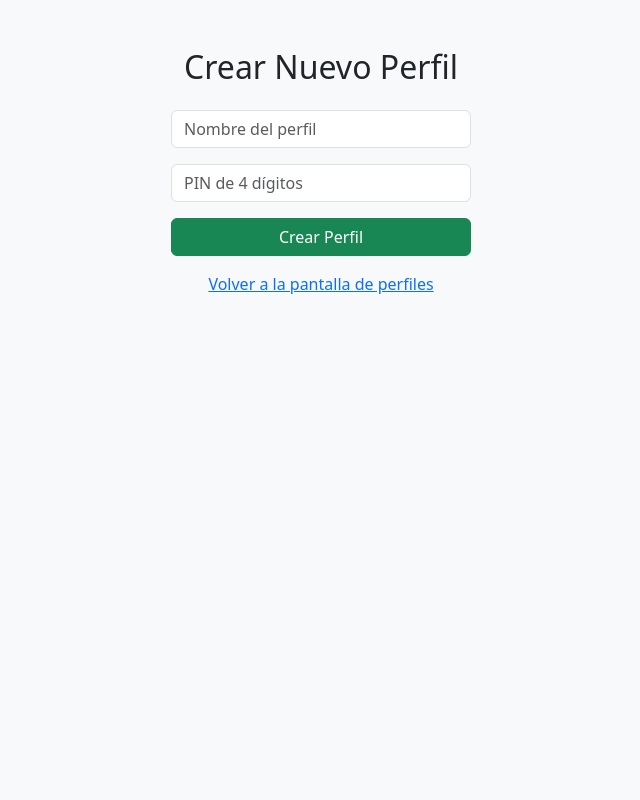
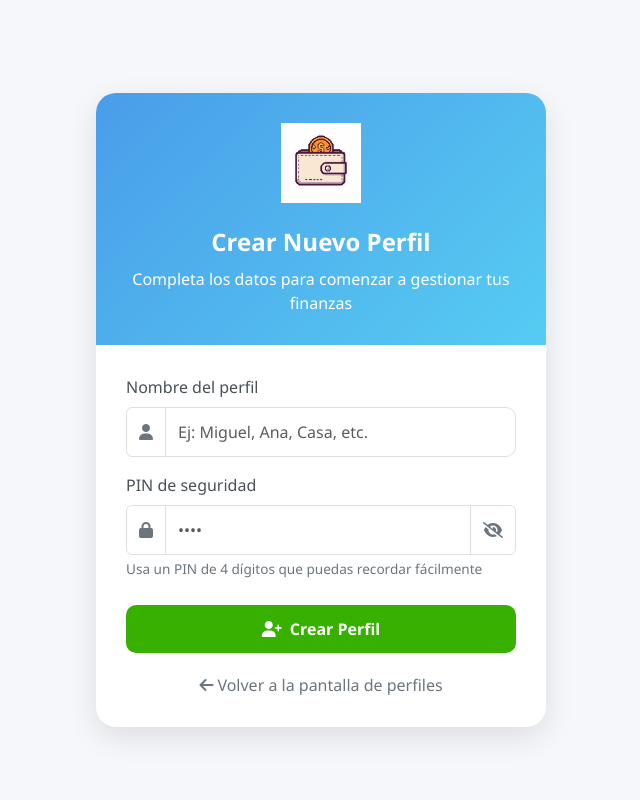
Before and after one commit to Miguellunab/Gestion-de-Dinero, a Flask app: page /create_profile in a window 1280 px wide. Shown: the whole page, without its empty margins (319-959 px from the left). Run offline with Flask 3, Linux system fonts and the light colour scheme.

Commit message:
Arreglo de creacion de perfiles

```diff
--- a/templates/create_profile.html
+++ b/templates/create_profile.html
@@ -10,44 +10,253 @@
     <link
       href="https://cdn.jsdelivr.net/npm/bootstrap@5.3.0/dist/css/bootstrap.min.css"
       rel="stylesheet" />
+    <!-- Font Awesome para iconos -->
+    <link
+      rel="stylesheet"
+      href="https://cdnjs.cloudflare.com/ajax/libs/font-awesome/6.4.0/css/all.min.css" />
+    <!-- Favicon -->
+    <link
+      rel="icon"
+      href="{{ url_for('static', filename='favicon.png', _external=True) }}?v=2" />
+    <style>
+      /* Colores consistentes con el dashboard */
+      :root {
+        --primary-color: #3a86ff;
+        --success-color: #38b000;
+        --danger-color: #ff595e;
+        --dark-color: #4a9de9;
+        --light-color: #f8f9fa;
+        --wallet-color: #ffe8d6;
+        --coin-color: #ff9e00;
+      }
+
+      body {
+        background-color: #f5f7fa;
+        font-family: 'Segoe UI', Tahoma, Geneva, Verdana, sans-serif;
+        padding-top: 20px;
+        min-height: 100vh;
+        display: flex;
+        align-items: center;
+        justify-content: center;
+      }
+
+      .profile-card {
+        background-color: white;
+        border-radius: 20px;
+        box-shadow: 0 10px 30px rgba(0, 0, 0, 0.1);
+        overflow: hidden;
+        width: 100%;
+        max-width: 450px;
+        margin: 0 auto;
+      }
+
+      .profile-header {
+        background: linear-gradient(135deg, var(--dark-color), #56ccf2);
+        padding: 30px 20px;
+        text-align: center;
+        color: white;
+      }
+
+      .app-logo {
+        width: 80px;
+        height: auto;
+        margin-bottom: 15px;
+      }
+
+      .profile-title {
+        font-size: 1.5rem;
+        font-weight: 600;
+        margin: 10px 0;
+      }
+
+      .profile-body {
+        padding: 30px;
+      }
+
+      .form-control {
+        padding: 12px;
+        font-size: 1rem;
+        border-radius: 10px;
+        border: 1px solid #e0e0e0;
+        transition: all 0.3s;
+      }
+
+      .form-control:focus {
+        box-shadow: 0 0 0 3px rgba(58, 134, 255, 0.25);
+        border-color: var(--primary-color);
+      }
+
+      .input-group-text {
+        background-color: white;
+        border-color: #e0e0e0;
+        cursor: pointer;
+        color: #6c757d;
+        transition: all 0.2s;
+      }
+
+      .input-group-text:hover {
+        color: var(--primary-color);
+      }
+
+      .btn-create {
+        background-color: var(--success-color);
+        border: none;
+        border-radius: 10px;
+        padding: 12px;
+        color: white;
+        font-weight: 600;
+        transition: all 0.3s;
+        margin-top: 10px;
+      }
+
+      .btn-create:hover {
+        background-color: #2c9d00;
+        transform: translateY(-2px);
+        box-shadow: 0 4px 8px rgba(56, 176, 0, 0.3);
+      }
+
+      .btn-back {
+        color: #6c757d;
+        text-decoration: none;
+        display: block;
+        text-align: center;
+        margin-top: 20px;
+        transition: all 0.2s;
+      }
+
+      .btn-back:hover {
+        color: var(--dark-color);
+      }
+
+      .form-label {
+        font-weight: 500;
+        color: #495057;
+      }
+
+      .form-text {
+        color: #6c757d;
+        font-size: 0.85rem;
+      }
+    </style>
   </head>
-  <body class="bg-light">
-    <div class="container py-5">
-      <h2 class="text-center mb-4">Crear Nuevo Perfil</h2>
+  <body>
+    <div class="container py-4">
+      <div class="profile-card">
+        <div class="profile-header">
+          <img
+            src="{{ url_for('static', filename='favicon.png', _external=True) }}"
+            alt="App Logo"
+            class="app-logo" />
+          <h2 class="profile-title">Crear Nuevo Perfil</h2>
+          <p class="mb-0">
+            Completa los datos para comenzar a gestionar tus finanzas
+          </p>
+        </div>
+
+        <div class="profile-body">
+          {% with messages = get_flashed_messages(with_categories=true) %} {% if
+          messages %} {% for category, message in messages %}
+          <div
+            class="alert alert-{{ category }} mb-4"
+            role="alert">
+            {{ message }}
+          </div>
+          {% endfor %} {% endif %} {% endwith %}
+
           <form
             action="{{ url_for('create_profile') }}"
-        method="post"
-        class="mx-auto"
-        style="max-width: 300px">
+            method="post">
             <div class="mb-3">
+              <label
+                for="profileName"
+                class="form-label"
+                >Nombre del perfil</label
+              >
+              <div class="input-group">
+                <span class="input-group-text">
+                  <i class="fas fa-user"></i>
+                </span>
                 <input
                   type="text"
+                  id="profileName"
                   name="name"
                   class="form-control"
-            placeholder="Nombre del perfil"
+                  placeholder="Ej: Miguel, Ana, Casa, etc."
                   required />
               </div>
+            </div>
+
             <div class="mb-3">
+              <label
+                for="profilePin"
+                class="form-label"
+                >PIN de seguridad</label
+              >
+              <div class="input-group">
+                <span class="input-group-text">
+                  <i class="fas fa-lock"></i>
+                </span>
                 <input
                   type="password"
+                  id="profilePin"
                   name="pin"
                   class="form-control"
-            placeholder="PIN de 4 dígitos"
+                  placeholder="••••"
                   maxlength="4"
                   pattern="\d{4}"
                   required />
+                <span
+                  class="input-group-text"
+                  id="togglePin">
+                  <i
+                    class="fa fa-eye-slash"
+                    id="toggleIcon"></i>
+                </span>
               </div>
+              <div class="form-text">
+                Usa un PIN de 4 dígitos que puedas recordar fácilmente
+              </div>
+            </div>
+
             <button
               type="submit"
-          class="btn btn-success w-100">
-          Crear Perfil
+              class="btn btn-create w-100">
+              <i class="fas fa-user-plus me-2"></i>Crear Perfil
             </button>
           </form>
-      <div class="text-center mt-3">
-        <a href="{{ url_for('login') }}">Volver a la pantalla de perfiles</a>
+
+          <a
+            href="{{ url_for('login') }}"
+            class="btn-back">
+            <i class="fas fa-arrow-left me-1"></i>Volver a la pantalla de
+            perfiles
+          </a>
         </div>
       </div>
+    </div>
+
     <!-- Bootstrap Bundle JS -->
     <script src="https://cdn.jsdelivr.net/npm/bootstrap@5.3.0/dist/js/bootstrap.bundle.min.js"></script>
+
+    <!-- Script para mostrar/ocultar PIN -->
+    <script>
+      document.addEventListener('DOMContentLoaded', function () {
+        const togglePin = document.getElementById('togglePin');
+        const pinInput = document.getElementById('profilePin');
+        const toggleIcon = document.getElementById('toggleIcon');
+
+        togglePin.addEventListener('click', function () {
+          if (pinInput.type === 'password') {
+            pinInput.type = 'text';
+            toggleIcon.classList.remove('fa-eye-slash');
+            toggleIcon.classList.add('fa-eye');
+          } else {
+            pinInput.type = 'password';
+            toggleIcon.classList.remove('fa-eye');
+            toggleIcon.classList.add('fa-eye-slash');
+          }
+        });
+      });
+    </script>
   </body>
 </html>
```
Lines whose indentation alone changed are shown as unchanged.
